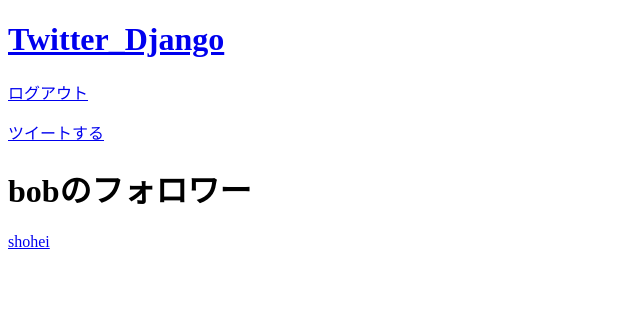
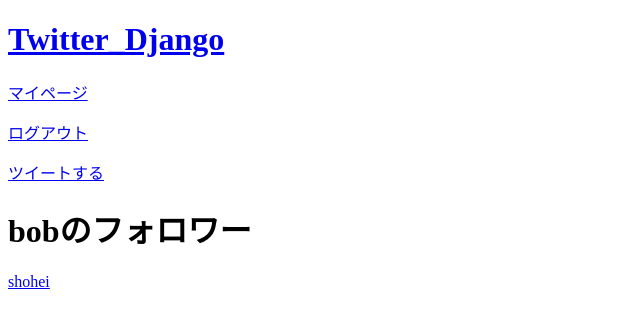
Before and after one commit to shibsho/Twitter_Django, a Django app: page /user/5/followers/ in a window 1280 px wide. Shown: the top 328 px of the page, without its empty margins (0-640 px from the left). Run offline with Django 3.2, Linux system fonts and the light colour scheme; a user stored in the database is signed in; data comes from the database, SQL or seed files in the repository; both versions use the stored data as it was after the commit.

Commit message:
add link to my_page when user is authenticated

```diff
--- a/apps/templates/base.html
+++ b/apps/templates/base.html
@@ -10,6 +10,7 @@
   <div class="container">
   	<h1><a href="{% url 'apps:tweet_list' %}">Twitter_Django</a></h1>
   	{% if request.user.is_authenticated %}
+  		<p><a href="{% url 'apps:profile' pk=request.user.pk %}">マイページ</a></p>
   		<p><a href="{% url 'apps:logout' %}">ログアウト</a></p>
   	{% else %}
   		<p><a href="{% url 'apps:login' %}">ログイン</a></p>
```
Also changed, not shown: db.sqlite3.
